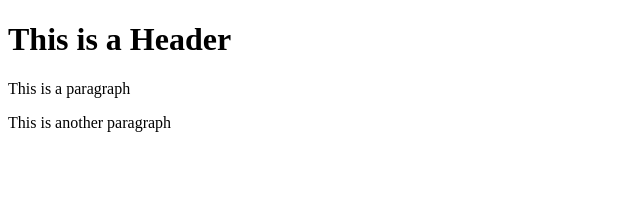
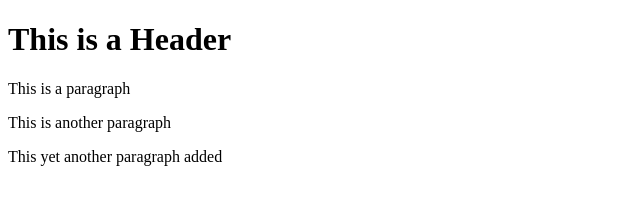
Before and after one commit to patrickhilmoe/git-test, a website: page index.html in a window 1280 px wide. Shown: the whole page, without its empty margins (0-640 px from the left). Drawn offline with Linux system fonts and the light colour scheme.

Commit message:
Solo commit test

```diff
--- a/index.html
+++ b/index.html
@@ -4,5 +4,6 @@
       <h1>This is a Header</h1>
         <p>This is a paragraph</p>
         <p>This is another paragraph</p>
+        <p>This yet another paragraph added</p>
    </body>
 </html>
```
